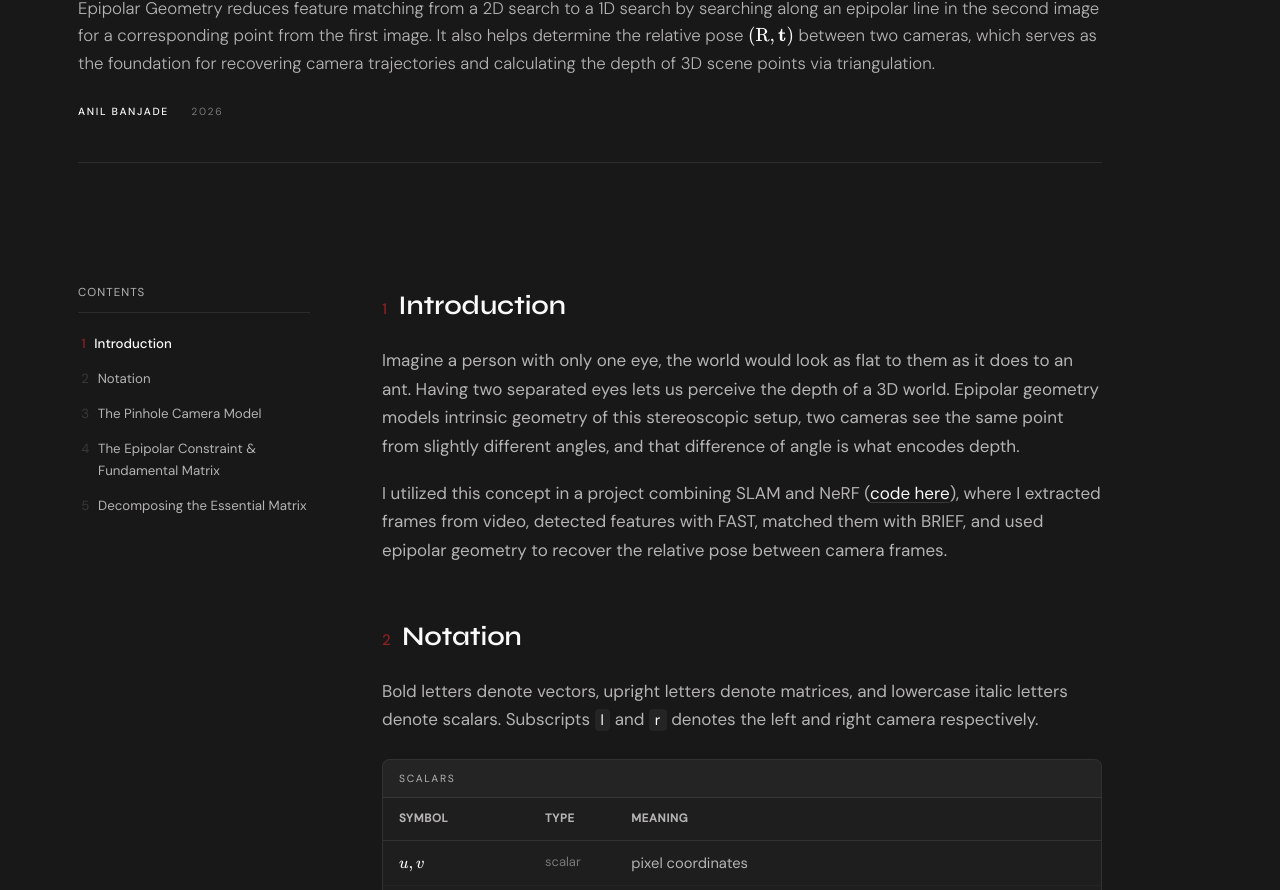
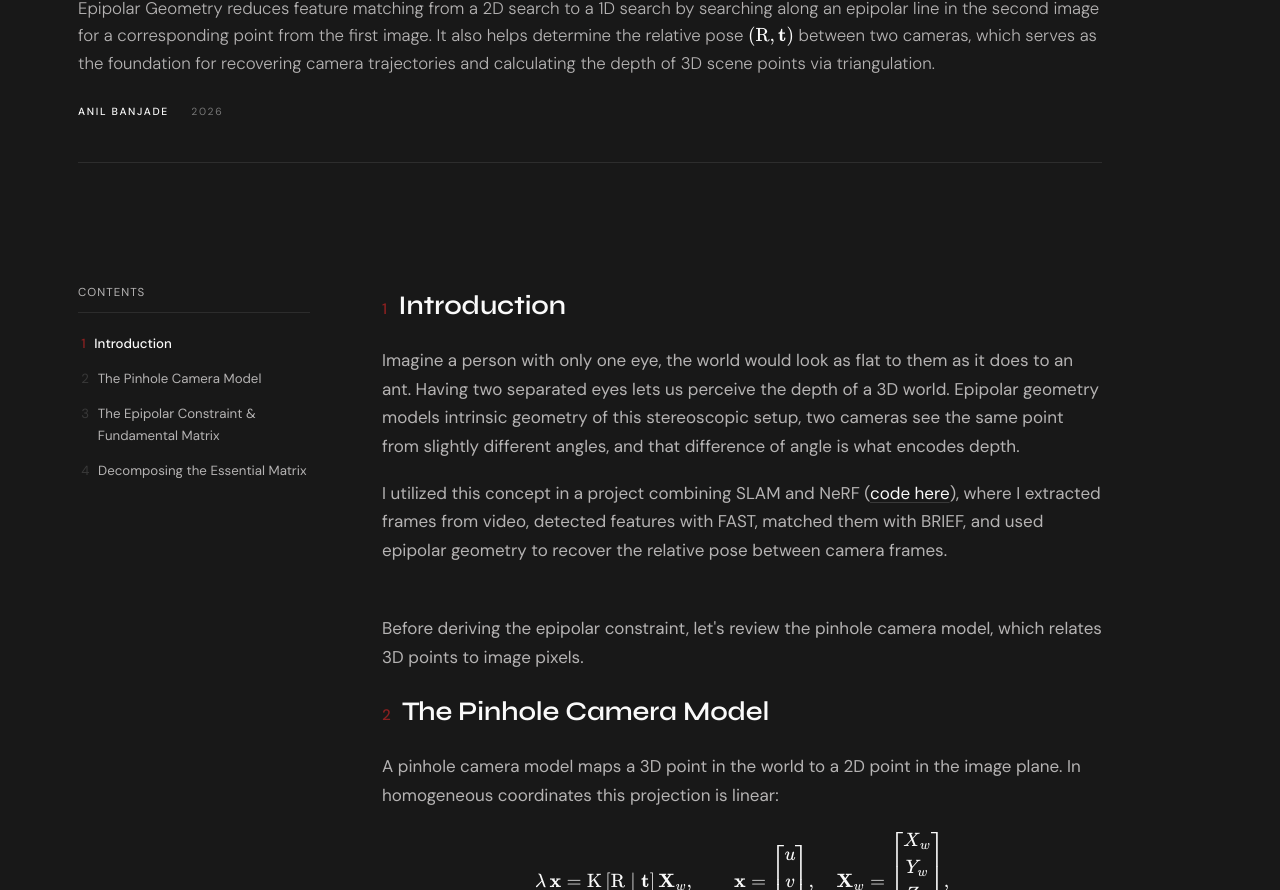
Before and after one commit to Anil-Banjade/anil-banjade.github.io, a plain HTML site: page blogs/epipolar/epipolar-geometry.html in a window 1280 px wide. Shown: the part 210-1100 px from the top of the page. Drawn offline with nearby package versions, Linux system fonts and the light colour scheme.

Commit message:
changes to epipolar

```diff
--- a/blogs/epipolar/epipolar-geometry.html
+++ b/blogs/epipolar/epipolar-geometry.html
@@ -59,7 +59,7 @@
     <p class="toc-label">Contents</p>
     <ol>
       <li><a href="#introduction">Introduction</a></li>
-      <li><a href="#notation">Notation</a></li>
+      <!-- <li><a href="#notation">Notation</a></li> -->
       <li><a href="#pinhole">The Pinhole Camera Model</a></li>
       <li><a href="#constraint">The Epipolar Constraint & Fundamental Matrix</a></li>
       <li><a href="#decomposing">Decomposing the Essential Matrix</a></li>
@@ -89,13 +89,13 @@
 
       </section>
 
-    <section id="notation">
-      <h2><span class="num">2</span> Notation</h2>
+    <!-- <section id="notation"> -->
+      <!-- <h2><span class="num">2</span> Notation</h2>
       <p>Bold letters denote vectors, upright letters denote matrices, and lowercase italic letters
         denote scalars. Subscripts <code>l</code> and <code>r</code> denotes the left and
-        right camera respectively.</p>
+        right camera respectively.</p> -->
 
-      <div class="table-wrap">
+      <!-- <div class="table-wrap">
         <table class="notation">
           <caption>Scalars</caption>
           <thead><tr><th>Symbol</th><th>Type</th><th>Meaning</th></tr></thead>
@@ -110,9 +110,9 @@
             <tr><td>\(\sigma, \sigma_1, \sigma_2, \sigma_3\)</td><td>scalar</td><td>singular values</td></tr>
           </tbody>
         </table>
-      </div>
+      </div> -->
 
-      <div class="table-wrap">
+      <!-- <div class="table-wrap">
         <table class="notation">
           <caption>Vectors — 3D points / directions</caption>
           <thead><tr><th>Symbol</th><th>Type</th><th>Meaning</th></tr></thead>
@@ -125,9 +125,9 @@
             <tr><td>\(\mathbf{u}_3\)</td><td>\(3\times1\)</td><td>third column of \(\mathrm{U}_E\)</td></tr>
           </tbody>
         </table>
-      </div>
+      </div> -->
 
-      <div class="table-wrap">
+      <!-- <div class="table-wrap">
         <table class="notation">
           <caption>Vectors — image space (homogeneous, \(3\times1\))</caption>
           <thead><tr><th>Symbol</th><th>Type</th><th>Meaning</th></tr></thead>
@@ -141,9 +141,9 @@
             <tr><td>\(\mathbf{f}\)</td><td>\(9\times1\)</td><td>vectorized entries of \(\mathrm{F}\), \(\mathbf{f} = (F_{11},\dots,F_{33})^\top\)</td></tr>
           </tbody>
         </table>
-      </div>
+      </div> -->
 
-      <div class="table-wrap">
+      <!-- <div class="table-wrap">
         <table class="notation">
           <caption>Matrices</caption>
           <thead><tr><th>Symbol</th><th>Type</th><th>Meaning</th></tr></thead>
@@ -162,9 +162,9 @@
             <tr><td>\(\mathrm{W}\)</td><td>\(3\times3\), fixed</td><td>helper matrix used to extract \(\mathrm{R}\) from the SVD of \(\mathrm{E}\) </td></tr>
           </tbody>
         </table>
-      </div>
+      </div>  -->
 
-      <div class="table-wrap">
+      <!-- <div class="table-wrap">
         <table class="notation">
           <caption>Points and indices</caption>
           <thead><tr><th>Symbol</th><th>Type</th><th>Meaning</th></tr></thead>
@@ -173,13 +173,13 @@
             <tr><td>\(P\)</td><td>point in space</td><td>the observed 3D scene point</td></tr>
           </tbody>
         </table>
-      </div>
+      </div> -->
 
     <p>Before deriving the epipolar constraint, let's review the pinhole camera model, which relates
       3D points to image pixels.</p>
 
     <section id="pinhole">
-      <h2><span class="num">3</span> The Pinhole Camera Model</h2>
+      <h2><span class="num">2</span> The Pinhole Camera Model</h2>
       <p>A pinhole camera model maps a 3D point in the world to a 2D point in the image plane. In
         homogeneous coordinates this projection is linear:</p>
 
@@ -308,14 +308,14 @@
         From now on, \(\mathrm{R}, \mathbf{t}\) will represent pose of the right camera relative to the left camera.
       </p>
     </div>
-  </section>
+  <!-- </section> -->
 
 
 
 
 
     <section id="constraint">
-      <h2><span class="num">4</span> The Epipolar Constraint</h2>
+      <h2><span class="num">3</span> The Epipolar Constraint</h2>
 
       <p>Let \(O_l, O_r\) be the optical centers of the left and right cameras, and \(P\) a 3D scene
         point observed by both the cameras.</p>
@@ -559,7 +559,7 @@
 
     <!-- ============ 6. DECOMPOSING E ============ -->
     <section id="decomposing">
-      <h2><span class="num">5</span> Decomposing the Essential Matrix</h2>
+      <h2><span class="num">4</span> Decomposing the Essential Matrix</h2>
       <p>Because \(\mathrm{E} = [\mathbf{t}]_\times\mathrm{R}\) with \([\mathbf{t}]_\times\)
         skew-symmetric and \(\mathrm{R}\) orthonormal, \(\mathrm{E}\) has a specific singular value
         structure that lets \(\mathrm{R}\) and \(\mathbf{t}\) be recovered from its SVD,</p>
```
